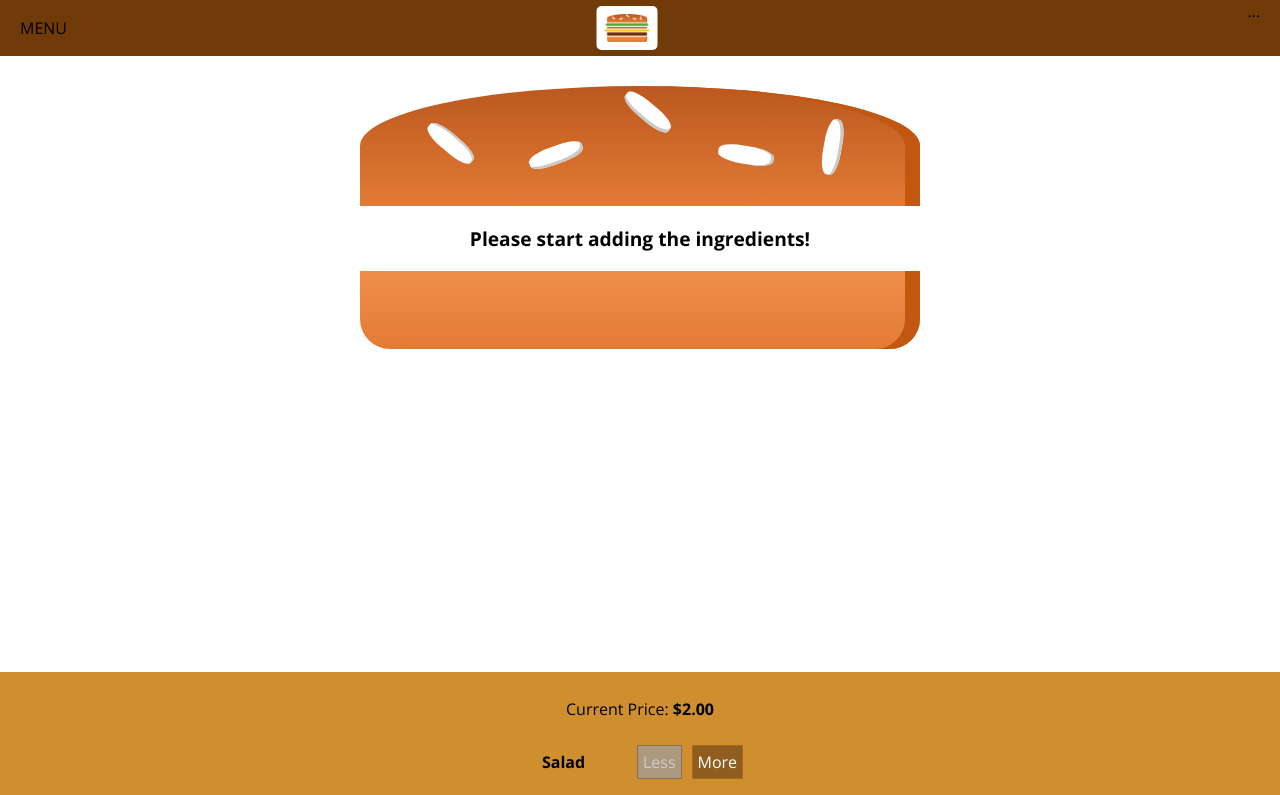
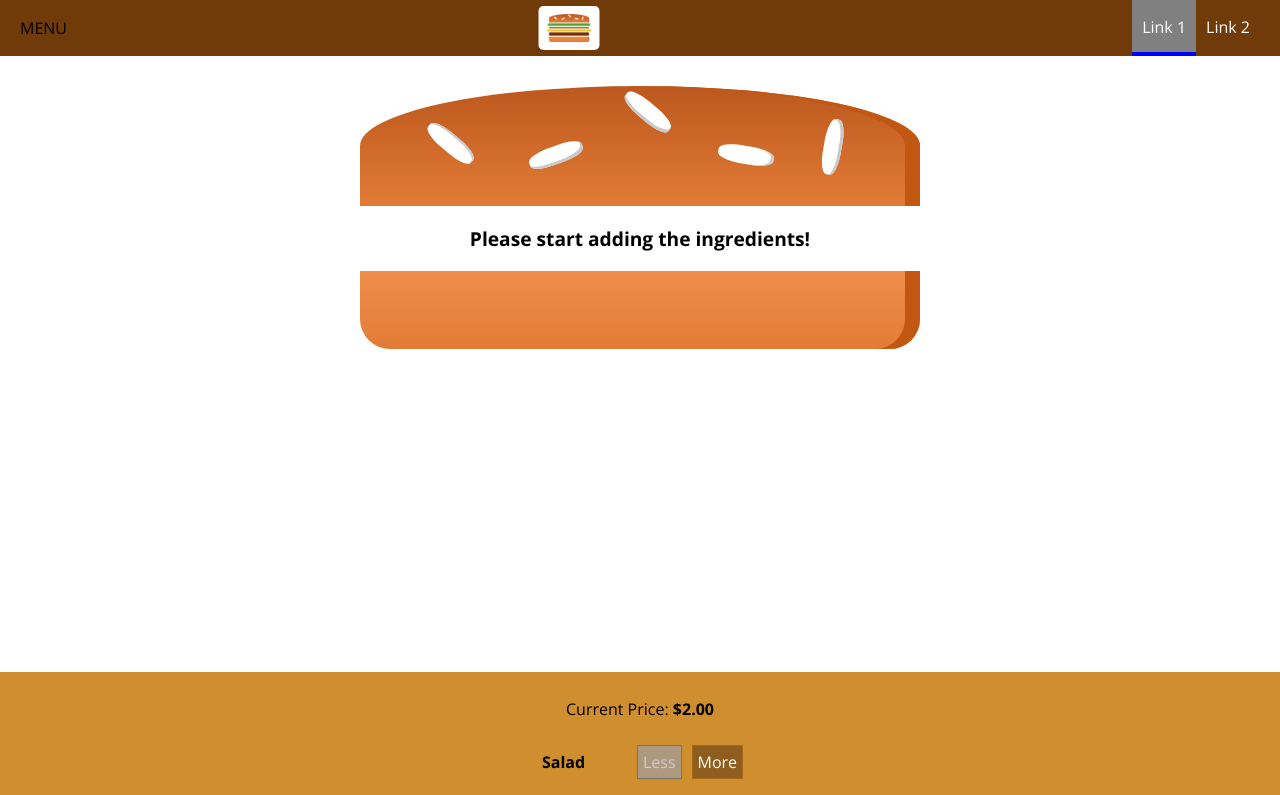
Before and after one commit to Skona27/burger-builder, a React app: page / in a window 1280 px wide. Shown: the top 795 px of the page. Built offline with nearby package versions, Linux system fonts and the light colour scheme.

Commit message:
added nav items to navbar

```diff
--- /dev/null
+++ b/src/components/Navigation/NavigationItems/NavigationItem/NavigationItem.css
@@ -0,0 +1,46 @@
+.NavItem {
+  margin: 10px 0;
+  box-sizing: border-box;
+  display: block;
+  width: 100%;
+}
+.NavItem a {
+  color: brown;
+  text-decoration: none;
+  width: 100%;
+  box-sizing: border-box;
+  display: block;
+}
+
+.NavItem a:hover,
+.NavItem a:active,
+.NavItem a.active {
+  background-color: grey;
+  border-bottom: 4px solid blue;
+  color: white;
+}
+
+@media (min-width: 500px) {
+  .NavItem {
+    margin: 0;
+    display: flex;
+    height: 100%;
+    width: auto;
+    align-items: center;
+  }
+  .NavItem a {
+    color: white;
+    height: 100%;
+    padding: 16px 10px;
+    border-bottom: 4px solid transparent;
+    display: block;
+  }
+
+  .NavItem a:hover,
+  .NavItem a:active,
+  .NavItem a.active {
+    background-color: grey;
+    border-bottom: 4px solid blue;
+    color: white;
+  }
+}
--- /dev/null
+++ b/src/components/Navigation/NavigationItems/NavigationItem/NavigationItem.js
@@ -0,0 +1,10 @@
+import React from "react";
+import classes from "./NavigationItem.css";
+
+const navigationItem = props => (
+  <li className={classes.NavItem}>
+    <a href={props.link} className={props.active ? classes.active : null}>{props.children}</a>
+  </li>
+)
+
+export default navigationItem;
--- /dev/null
+++ b/src/components/Navigation/NavigationItems/NavigationItems.css
@@ -0,0 +1,15 @@
+.NavItems {
+  margin: 0;
+  padding: 0;
+  list-style: none;
+  display: flex;
+  flex-flow: column;
+  align-items: center;
+  height: 100%;
+}
+
+@media (min-width: 500px) {
+  .NavItems {
+    flex-flow: row;
+  }
+}
--- /dev/null
+++ b/src/components/Navigation/NavigationItems/NavigationItems.js
@@ -0,0 +1,13 @@
+import React from "react";
+import classes from "./NavigationItems.css";
+
+import NavigationItem from "./NavigationItem/NavigationItem";
+
+const navigationItems = props => (
+    <ul className={classes.NavItems}>
+      <NavigationItem link="/" active>Link 1</NavigationItem>
+      <NavigationItem link="/" >Link 2</NavigationItem>
+    </ul>
+)
+
+export default navigationItems;
--- a/src/components/Navigation/Toolbar/Toolbar.js
+++ b/src/components/Navigation/Toolbar/Toolbar.js
@@ -2,14 +2,13 @@
 import classes from "./Toolbar.css";
 
 import Logo from "../../Logo/Logo";
+import NavigationItems from "../NavigationItems/NavigationItems";
 
 const toolbar = props => (
   <header className={classes.Toolbar}>
     <div>MENU</div>
     <Logo />
-    <nav>
-      ...
-    </nav>
+    <NavigationItems />
   </header>
 );
 
```
